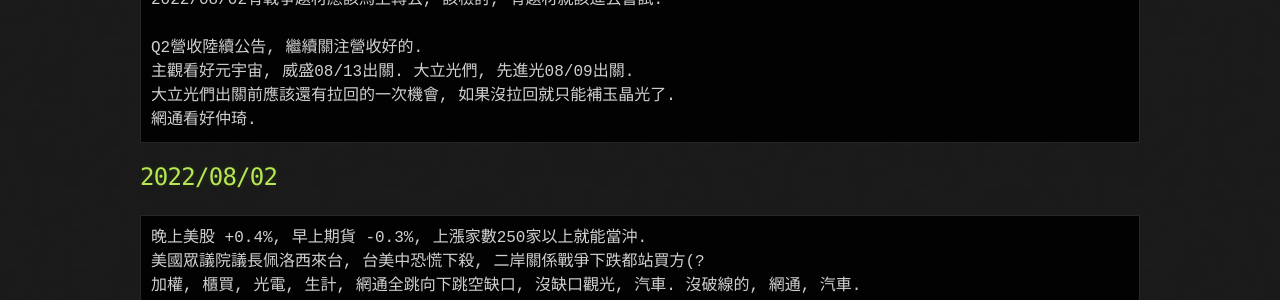
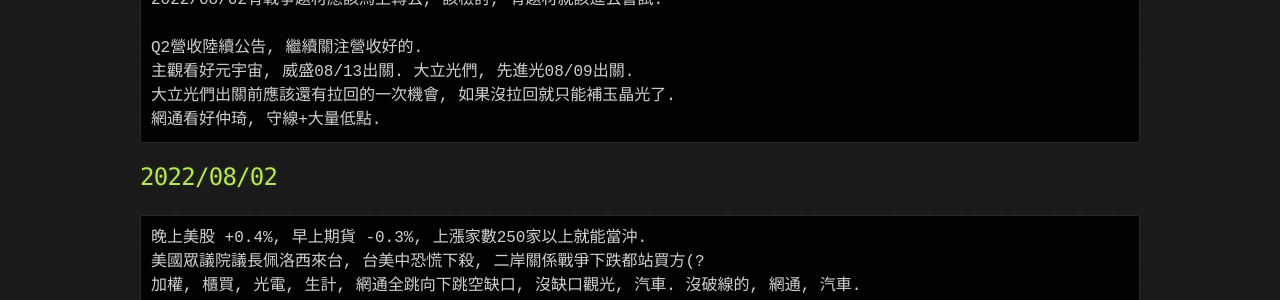
Before and after one commit to lepg5487/Stock_God, a Jekyll site: the page built from index.md, in a window 1280 px wide and 900 px high. Shown: the part 425-725 px from the top of the window. Built offline with Jekyll 4.4.1, drawn with Linux system fonts in a browser that asks for light colours; our own code applies the rules of GitHub Pages for plain Markdown files; some of the changed text lies outside the part shown.

Commit message:
Update index.md

````diff
--- a/index.md
+++ b/index.md
@@ -13,7 +13,7 @@ AMD盤後 -6.94%, NVDA -2.09%, 4~5家盤後崩盤就趕快走人, 目前還沒
 Q2營收陸續公告, 繼續關注營收好的.
 主觀看好元宇宙, 威盛08/13出關. 大立光們, 先進光08/09出關.
 大立光們出關前應該還有拉回的一次機會, 如果沒拉回就只能補玉晶光了.
-網通看好仲琦.
+網通看好仲琦, 守線+大量低點.
 ```
 
 ## 2022/08/02
````
